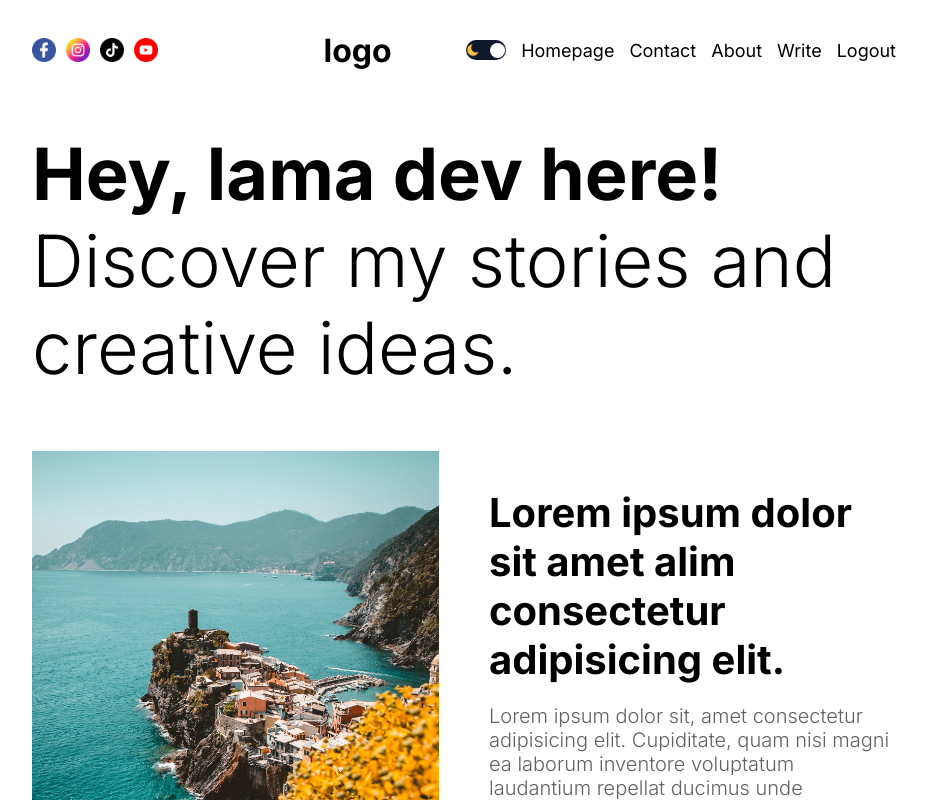
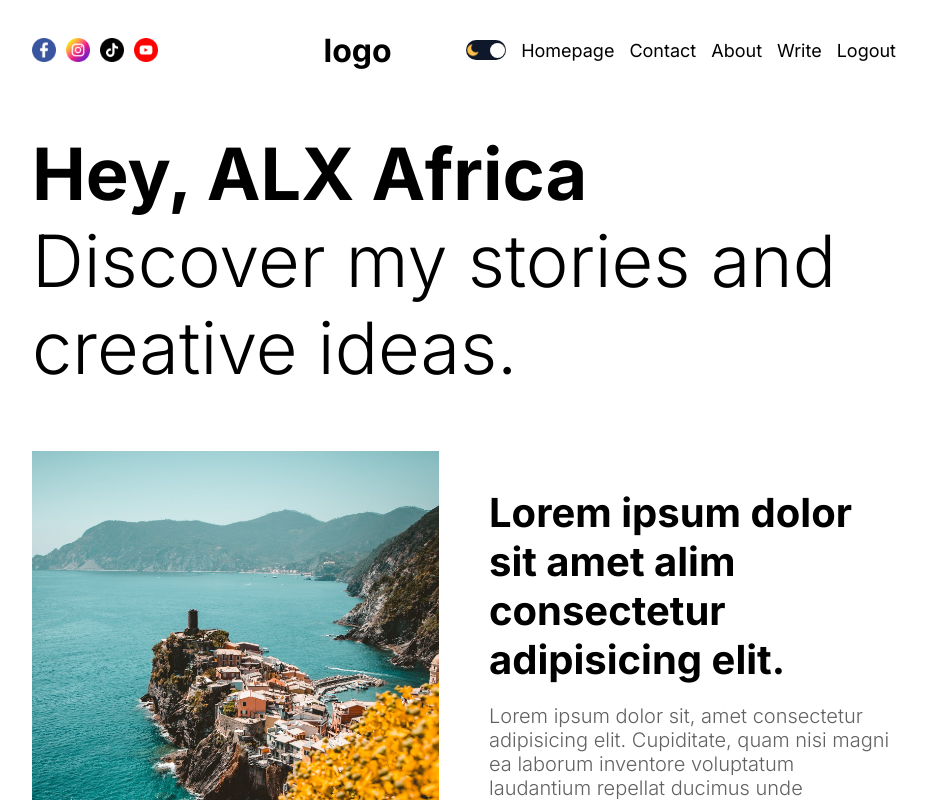
Before and after one commit to AnaniyaLegesse/blog_platform, a Next.js app: page / in a window 1280 px wide. Shown: the top 800 px of the page, without its empty margins (176-1103 px from the left). Built offline with nearby package versions, Linux system fonts and the light colour scheme.

Commit message:
fixing compatability

```diff
--- a/package.json
+++ b/package.json
@@ -19,7 +19,7 @@
     "prisma": "^5.2.0",
     "react": "18.2.0",
     "react-dom": "18.2.0",
-    "react-quill": "^0.0.2",
+    "react-quill": "^2.0.0",
     "swr": "^2.2.2"
   },
   "devDependencies": {
--- a/src/app/layout.js
+++ b/src/app/layout.js
@@ -1,26 +1,27 @@
-import Navbar from '@/components/navbar/Navbar'
-import './globals.css'
-import { Inter } from 'next/font/google'
+import Navbar from "@/components/navbar/Navbar";
+import "./globals.css";
+import { Inter } from "next/font/google";
+import Footer from "@/components/footer/Footer";
 import { ThemeContextProvider } from "@/context/ThemeContext";
 import ThemeProvider from "@/providers/ThemeProvider";
-import Footer from '@/components/footer/Footer';
+import AuthProvider from "@/providers/AuthProvider";
 
-
-const inter = Inter({ subsets: ['latin'] })
+const inter = Inter({ subsets: ["latin"] });
 
 export const metadata = {
-  title: 'Blog App',
-  description: 'The best blog app!',
-}
+  title: "Lama Dev Blog App",
+  description: "The best blog app!",
+};
 
 export default function RootLayout({ children }) {
   return (
     <html lang="en">
       <body className={inter.className}>
+        <AuthProvider>
           <ThemeContextProvider>
             <ThemeProvider>
-            <div className='container'>
-              <div className='wrapper'>
+              <div className="container">
+                <div className="wrapper">
                   <Navbar />
                   {children}
                   <Footer />
@@ -28,8 +29,8 @@ export default function RootLayout({ children }) {
               </div>
             </ThemeProvider>
           </ThemeContextProvider>
-
+        </AuthProvider>
       </body>
     </html>
-  )
+  );
 }
--- a/src/app/page.jsx
+++ b/src/app/page.jsx
@@ -1,20 +1,19 @@
+import Link from "next/link";
 import styles from "./homepage.module.css";
 import Featured from "@/components/featured/Featured";
-import CategoryList from "@/components/categoryList/CategoryList"
-import CardList from "@/components/cardList/CardList"
-import Menu from "@/components/menu/Menu"
-import Pagination from "@/components/pagination/Pagination";
+import CategoryList from "@/components/categoryList/CategoryList";
+import CardList from "@/components/cardList/CardList";
+import Menu from "@/components/Menu/Menu";
 
+export default function Home({ searchParams }) {
+  const page = parseInt(searchParams.page) || 1;
 
-export default function Home() {
   return (
     <div className={styles.container}>
       <Featured />
       <CategoryList />
-
-
       <div className={styles.content}>
-        <CardList />
+        <CardList page={page}/>
         <Menu />
       </div>
     </div>
--- a/src/components/featured/Featured.jsx
+++ b/src/components/featured/Featured.jsx
@@ -6,7 +6,7 @@ const Featured = () => {
   return (
     <div className={styles.container}>
       <h1 className={styles.title}>
-        <b>Hey, lama dev here!</b> Discover my stories and creative ideas.
+        <b>Hey, ALX Africa</b> Discover my stories and creative ideas.
       </h1>
       <div className={styles.post}>
         <div className={styles.imgContainer}>
```
Also changed, not shown: 1 other file (tests, documents, lock files or other folders). Lines whose indentation alone changed are shown as unchanged.
